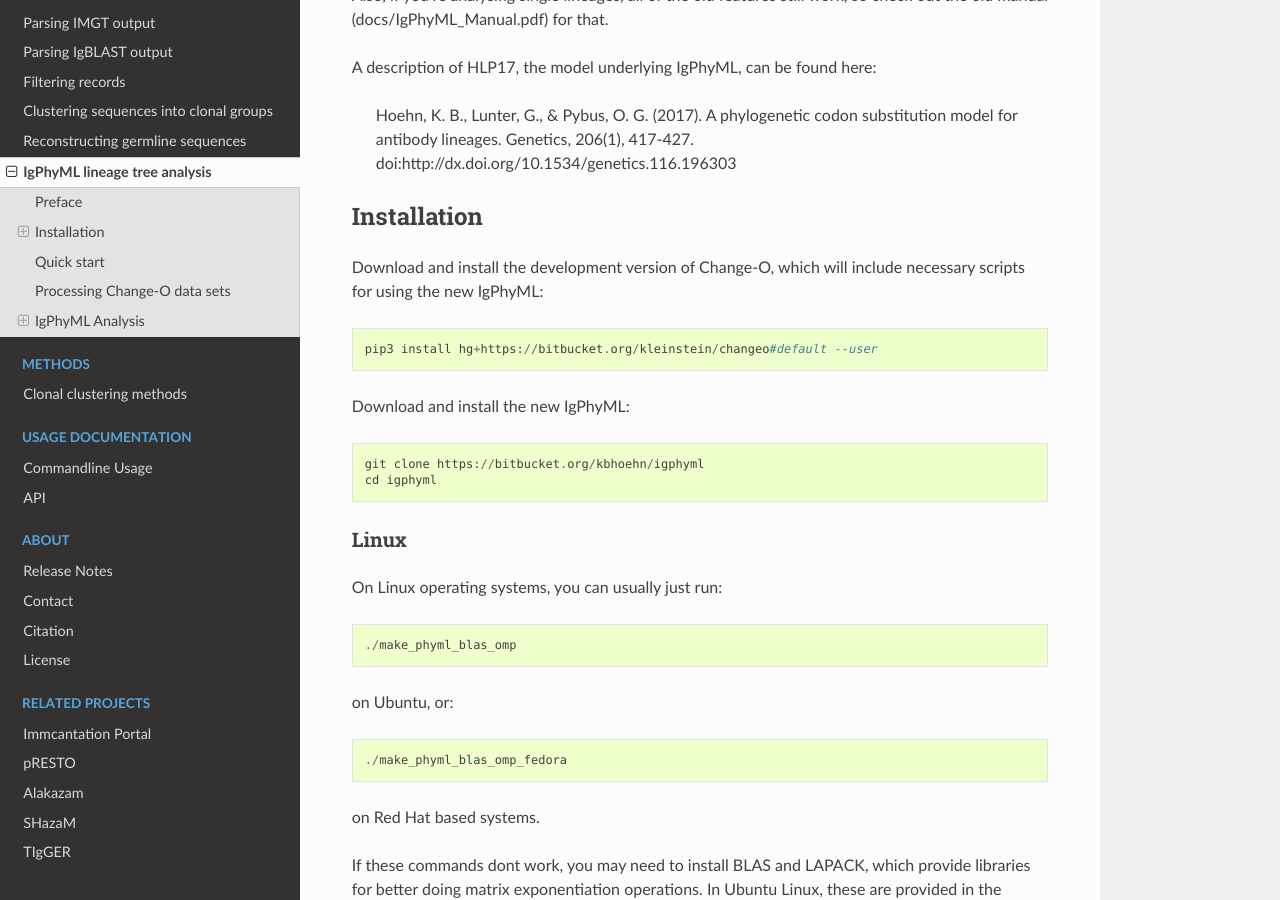
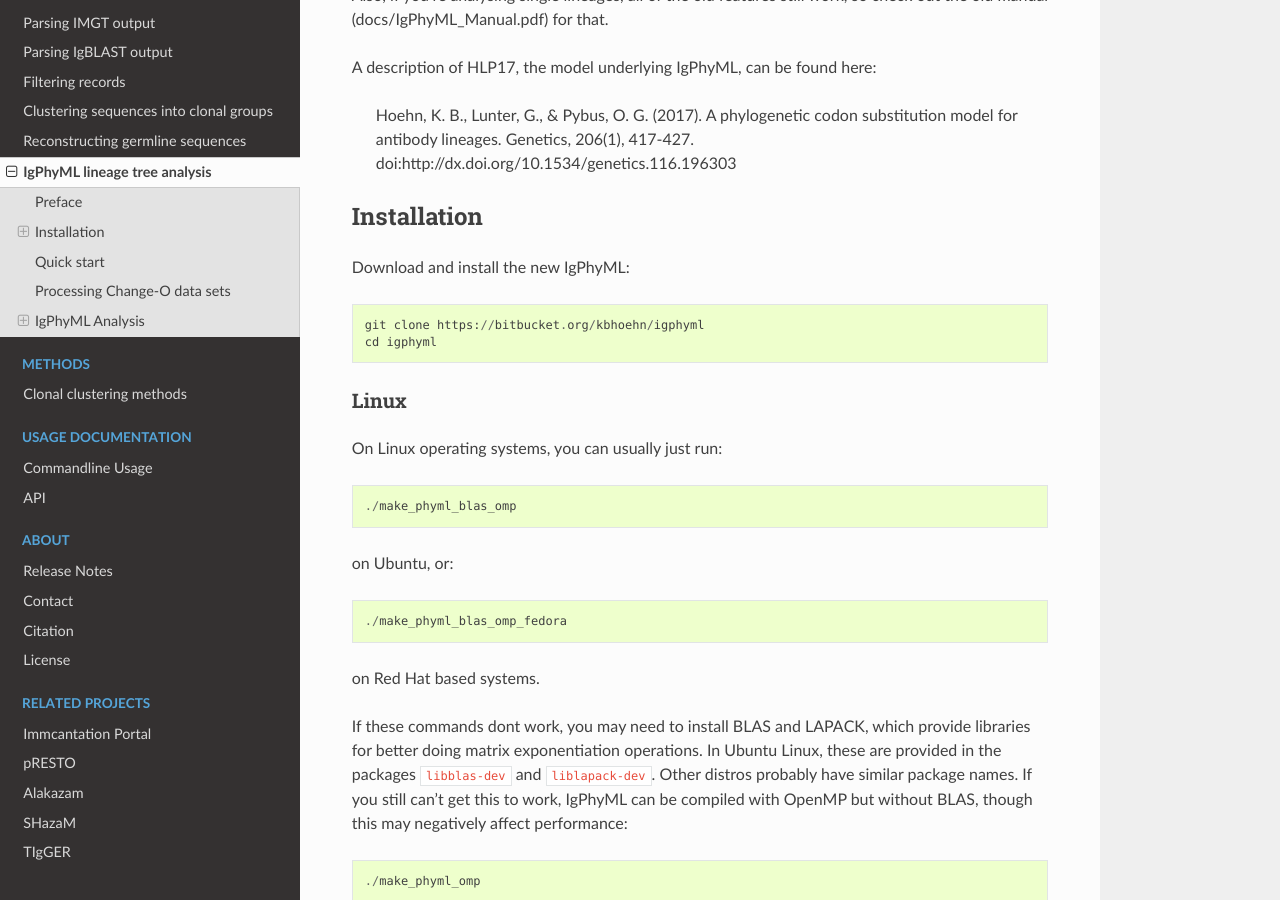
Before and after one commit to immcantation/changeo, a Sphinx documentation site: the page built from docs/examples/igphyml.rst, in a window 1280 px wide and 900 px high, scrolled down 376 px. Built offline with Sphinx 7.4.7 and the Read the Docs theme 2.0.0, drawn with Linux system fonts in a browser that asks for light colours; formulas are drawn with MathJax 3.

Commit message:
Small update to IgPhyML docs

```diff
--- a/docs/examples/igphyml.rst
+++ b/docs/examples/igphyml.rst
@@ -25,11 +25,6 @@
 
 Installation
 -----------------
-
-Download and install the development version of Change-O, which will
-include necessary scripts for using the new IgPhyML::
-
-    pip3 install hg+https://bitbucket.org/kleinstein/changeo#default --user
 
 Download and install the new IgPhyML::
 
@@ -285,7 +280,7 @@
     igphyml --repfile ex_lineages.GY.tsv -m HLP17 -o lr --run_id HLP
 
     igphyml --repfile ex_lineages.GY.tsv -m HLP17 -t e --omegaOpt e --motifs WRC_2:0,GYW_0:1 \
-    --hotness e,e -o lr --run_id HLP
+        --hotness e,e -o lr --run_id HLP
 
 In both cases parameter estimates are recorded in
 ``ex_lineages.GY.tsv_igphyml_stats_HLP.txt``. Note that here we use
```
